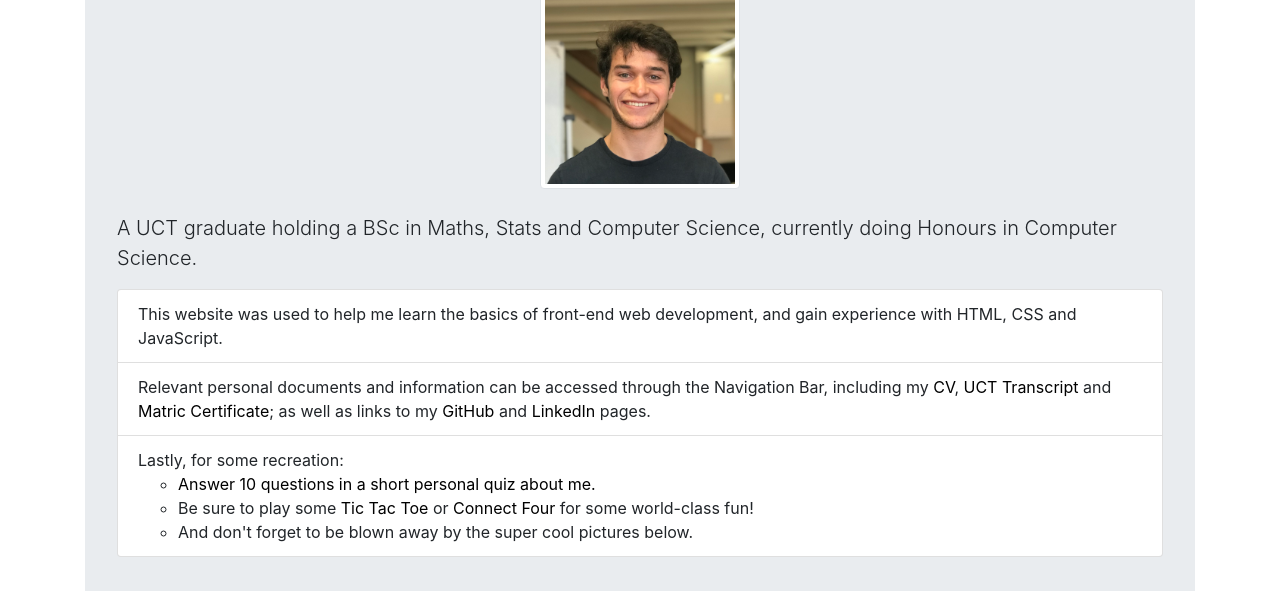
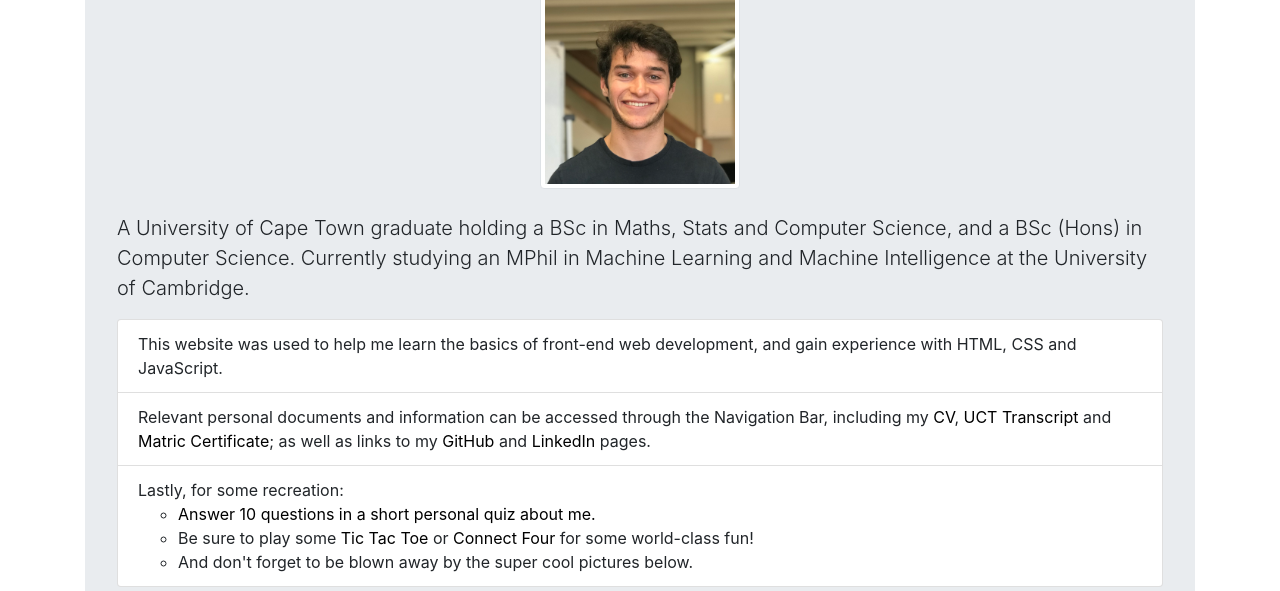
Before and after one commit to shaneweisz/shaneweisz-website, a plain HTML site: page index.html in a window 1280 px wide. Shown: the part 209-800 px from the top of the page. Drawn offline with nearby package versions, Linux system fonts and the light colour scheme.

Commit message:
Update main page to include current studies at Cambridge

```diff
--- a/index.html
+++ b/index.html
@@ -93,8 +93,8 @@
           alt="Image not found">
       </div>
       <br>
-      <p class="lead">A UCT graduate holding a BSc in Maths, Stats and Computer Science, currently doing Honours in
-        Computer Science.
+      <p class="lead">A University of Cape Town graduate holding a BSc in Maths, Stats and Computer Science, and a BSc (Hons) in
+        Computer Science. Currently studying an MPhil in Machine Learning and Machine Intelligence at the University of Cambridge.
       </p>
       <!-- <p class="lead">Hobbies include Fantasy Football, Chess, Bird Watching, Guitar, and the Rubik's Cube.
       </p> -->
```
